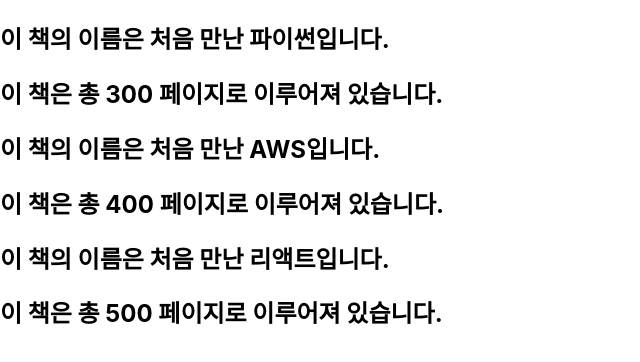
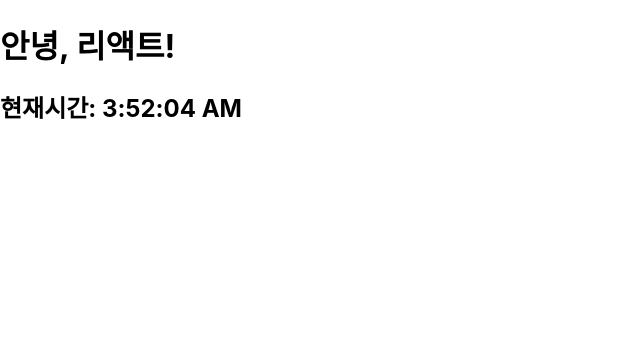
Before and after one commit to jeonjuseong11/23-React1, a React (Create React App) app: page / in a window 1280 px wide. Shown: the top 362 px of the page, without its empty margins (0-640 px from the left). Built offline with nearby package versions, Linux system fonts and the light colour scheme.

Commit message:
Add : Clock.jsx
시계 예제 만들어보기

```diff
--- /dev/null
+++ b/src/chapter_4/Clock.jsx
@@ -0,0 +1,12 @@
+import React from 'react';
+
+const Clock = () => {
+  return (
+    <div>
+      <h1>안녕, 리액트!</h1>
+      <h2>현재시간: {new Date().toLocaleTimeString()}</h2>
+    </div>
+  );
+};
+
+export default Clock;
--- a/src/index.js
+++ b/src/index.js
@@ -2,14 +2,16 @@
 import ReactDOM from 'react-dom/client';
 import './index.css';
 // import App from './App';
+//import Library from './chapter_3/Library';
 import reportWebVitals from './reportWebVitals';
-import Library from './chapter_3/Library';
+import Clock from './chapter_4/Clock';
+setInterval(()=>{
 const root = ReactDOM.createRoot(document.getElementById('root'));
 root.render(
   <React.StrictMode>
-    <Library />
+    <Clock />
   </React.StrictMode>
-);
+)},1000);
 
 // If you want to start measuring performance in your app, pass a function
 // to log results (for example: reportWebVitals(console.log))
```
